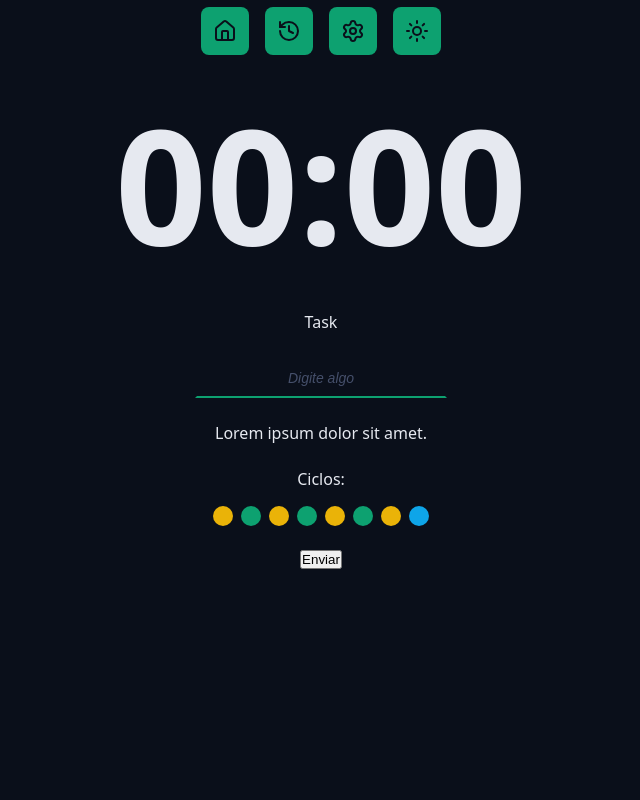
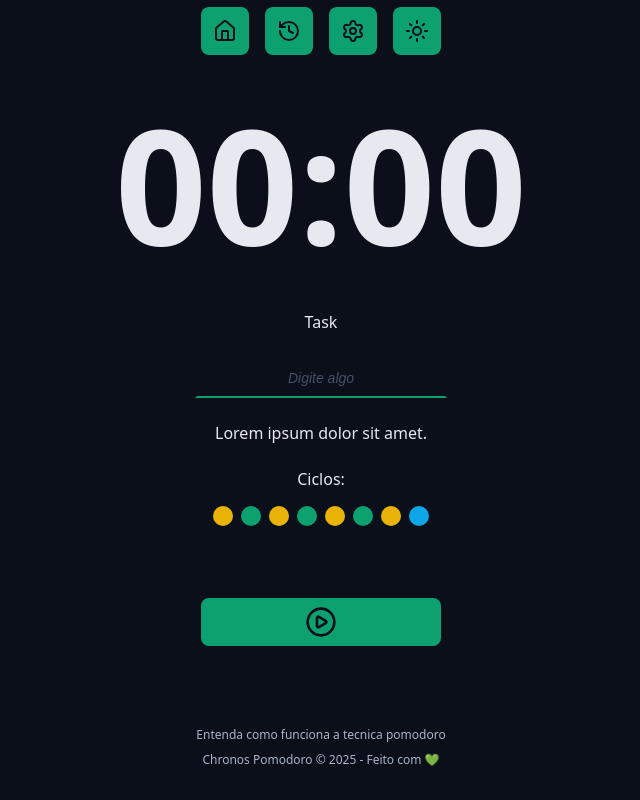
Before and after one commit to oAnjophb/React-Studies-Chronos-Timer, a React (Vite) app: page / in a window 1280 px wide. Shown: the part 213-1013 px from the top of the page, without its empty margins (319-959 px from the left). Before the commit the page ends 814 px from the top, so only its background shows below. Built offline with nearby package versions, Linux system fonts and the light colour scheme.

Commit message:
Add DefaultButton and Footer components to enhance UI and functionality

```diff
--- a/src/App.tsx
+++ b/src/App.tsx
@@ -4,6 +4,9 @@
 import { CountDown } from "./components/CountDown";
 import { DefaultInput } from "./components/DefaultInput";
 import { Cycles } from "./components/Cycles";
+import { DefaultButton } from "./components/DefaultButton";
+import { PlayCircleIcon } from "lucide-react";
+import { Footer } from "./components/Footer";
 
 import "./styles/theme.css";
 import "./styles/global.css";
@@ -41,9 +44,13 @@
             <Cycles />
           </div>
           <div className="formRow">
-            <button>Enviar</button>
+            <DefaultButton icon={<PlayCircleIcon />} />
           </div>
         </form>
+      </Container>
+
+      <Container>
+        <Footer />
       </Container>
     </>
   );
--- /dev/null
+++ b/src/components/DefaultButton/index.tsx
@@ -0,0 +1,20 @@
+import styles from "./styles.module.css";
+
+type DefaultButtonProps = {
+  icon: React.ReactNode;
+  color?: "green" | "red";
+} & React.ComponentProps<"button">;
+
+export function DefaultButton({
+  icon,
+  color = "green",
+  ...props
+}: DefaultButtonProps) {
+  return (
+    <>
+      <button className={`${styles.button} ${styles[color]}`} {...props}>
+        {icon}
+      </button>
+    </>
+  );
+}
--- /dev/null
+++ b/src/components/DefaultButton/styles.module.css
@@ -0,0 +1,33 @@
+.button {
+  display: flex;
+  align-items: center;
+  justify-content: center;
+  min-width: 24rem;
+  padding: 0.8rem;
+  border-radius: 0.8rem;
+  margin: 4.8rem 0;
+  cursor: pointer;
+  transition: all 0.1s ease-in-out;
+  border: none;
+  background: var(--primary);
+  color: var(--text-over-primary);
+}
+
+.button svg {
+  width: 3.2rem;
+  height: 3.2rem;
+}
+
+.button:hover {
+  filter: brightness(80%);
+}
+
+.green {
+  background: var(--primary);
+  color: var(--text-over-primary);
+}
+
+.red {
+  background: var(--error);
+  color: var(--text-over-primary);
+}
--- /dev/null
+++ b/src/components/Footer/index.tsx
@@ -0,0 +1,12 @@
+import styles from "./styles.module.css";
+
+export function Footer() {
+  return (
+    <footer className={styles.footer}>
+      <a href="">Entenda como funciona a tecnica pomodoro</a>
+      <a href="">
+        Chronos Pomodoro &copy; {new Date().getFullYear()} - Feito com 💚
+      </a>
+    </footer>
+  );
+}
--- /dev/null
+++ b/src/components/Footer/styles.module.css
@@ -0,0 +1,18 @@
+.footer {
+  display: flex;
+  flex-direction: column;
+  align-items: center;
+  justify-content: center;
+  font-size: 1.2rem;
+  gap: 0.8rem;
+}
+
+.footer a {
+  color: var(--text-muted);
+  text-decoration: none;
+}
+
+.footer a:hover {
+  color: var(--text-muted);
+  text-decoration: underline;
+}
```
